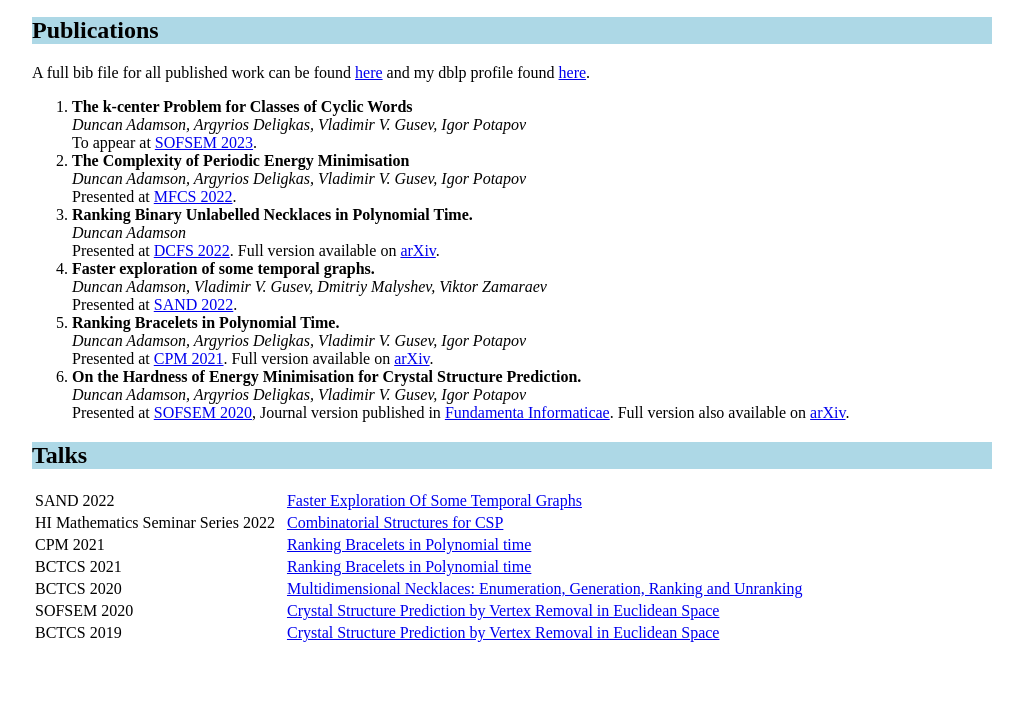
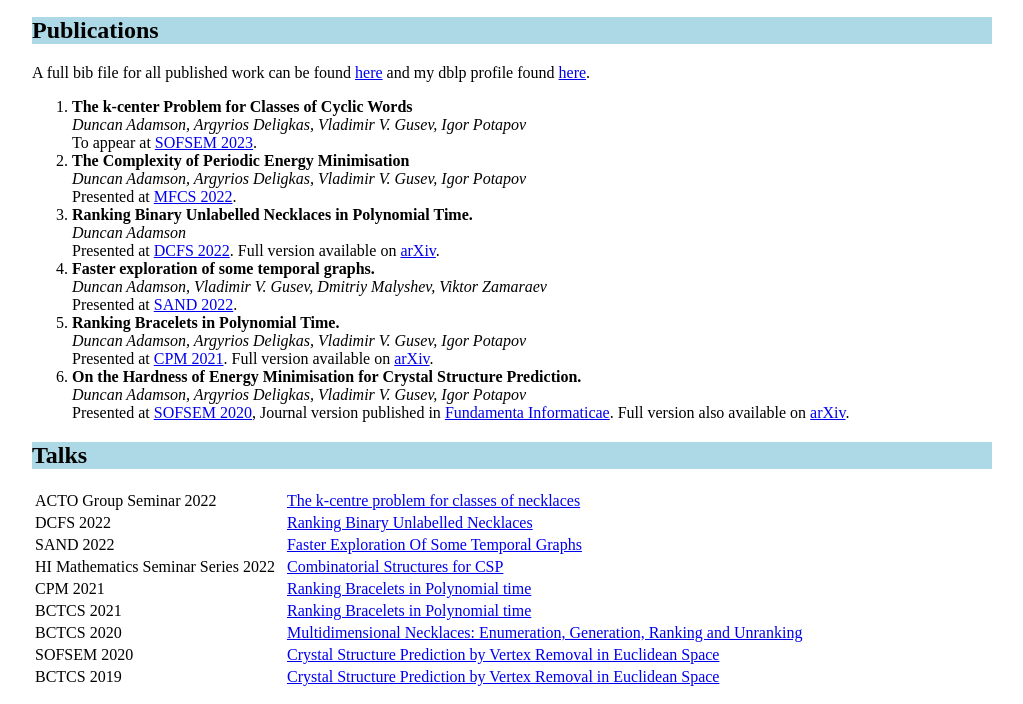
Before and after one commit to DuncanAdamson/duncanadamson.github.io, a plain HTML site: page index.html in a window 1280 px wide. Shown: the part 1145-1849 px from the top of the page, without its empty margins (128-1151 px from the left). Before the commit the page ends 1805 px from the top, so only its background shows below. Drawn offline with Linux system fonts and the light colour scheme.

Commit message:
Adding Talks

```diff
--- a/index.html
+++ b/index.html
@@ -151,6 +151,14 @@ body {
 <div id="Talks">
 	<h2 id="titleTalks" class=sectionTitle>Talks</h2>
 	<table>
+        <tr>
+            <td>ACTO Group Seminar 2022 &nbsp</td>
+            <td><a href="talks/slides/ACTO_2022.pdf">The k-centre problem for classes of necklaces</a></td>
+        </tr>
+        <tr>
+            <td>DCFS 2022 &nbsp</td>
+            <td><a href="talks/slides/DCFS_2022.pdf">Ranking Binary Unlabelled Necklaces</a></td>
+        </tr>
 		<tr>
 			<td>SAND 2022 &nbsp</td>
 			<td><a href="talks/slides/SAND_2022.pdf">Faster Exploration Of Some Temporal Graphs</a></td>
```
Also changed, not shown: 2 other files.
